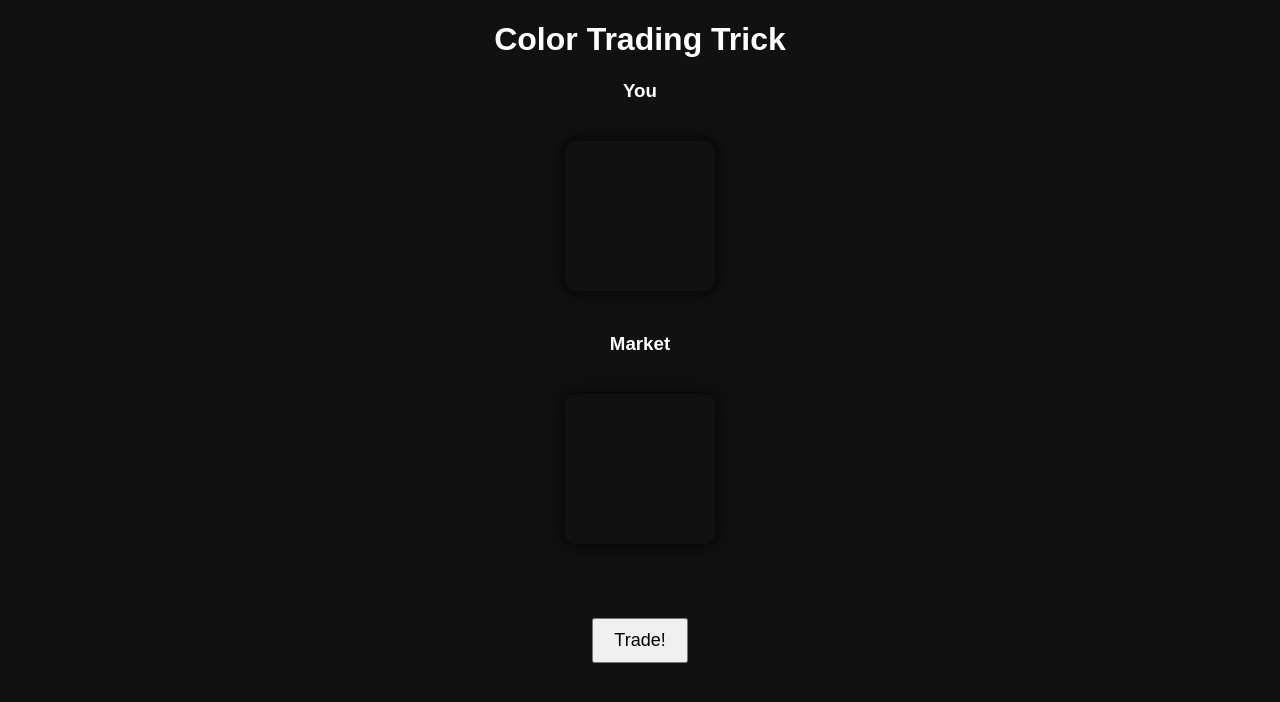
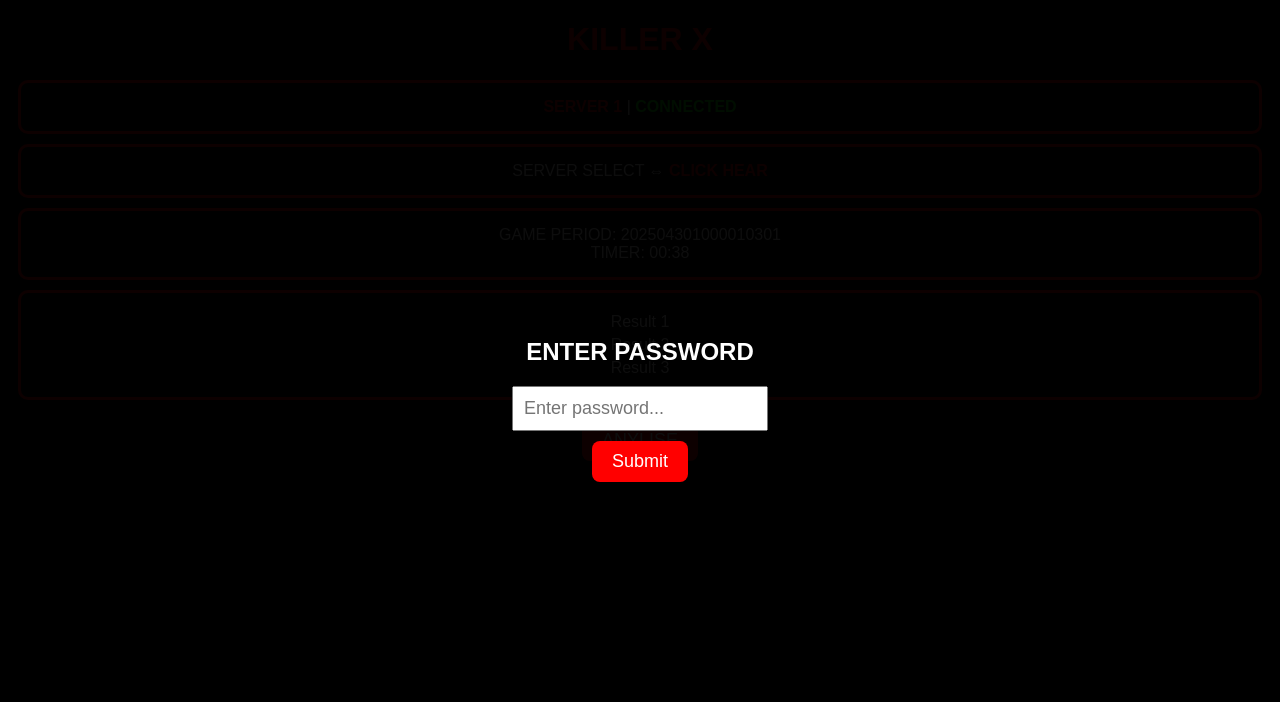
Before and after one commit to killertrader/ARISE-2.0, a plain HTML site: page index.html in a window 1280 px wide. Drawn offline with Linux system fonts and the light colour scheme.

Commit message:
Update index.html

```diff
--- a/index.html
+++ b/index.html
@@ -1,83 +1,157 @@
 <!DOCTYPE html>
 <html lang="en">
 <head>
-  <meta charset="UTF-8">
-  <title>Color Trading Trick</title>
+  <meta charset="UTF-8" />
+  <meta name="viewport" content="width=device-width, initial-scale=1.0"/>
+  <title>KILLER X</title>
   <style>
     body {
+      background: black;
+      color: white;
       font-family: Arial, sans-serif;
       text-align: center;
-      background: #111;
-      color: #fff;
     }
-    .color-box {
-      width: 150px;
-      height: 150px;
-      display: inline-block;
-      margin: 20px;
+    .box {
+      border: 3px solid red;
+      margin: 10px;
+      padding: 15px;
       border-radius: 10px;
-      box-shadow: 0 0 20px #000;
     }
-    #result {
-      font-size: 24px;
-      margin-top: 20px;
+    .red {
+      color: red;
+      font-weight: bold;
+    }
+    .green {
+      color: lime;
+      font-weight: bold;
     }
     button {
       padding: 10px 20px;
+      margin-top: 10px;
       font-size: 18px;
-      margin-top: 30px;
+      background: red;
+      color: white;
+      border: none;
+      border-radius: 8px;
+    }
+    #resultBox div {
+      margin: 5px;
       cursor: pointer;
+    }
+    #message {
+      color: yellow;
+      margin-top: 10px;
+    }
+    #passwordPage {
+      display: none;
+      position: fixed;
+      top: 0; left: 0; right: 0; bottom: 0;
+      background: rgba(0,0,0,0.95);
+      color: white;
+      justify-content: center;
+      align-items: center;
+      flex-direction: column;
+      z-index: 10;
+    }
+    #passwordPage input {
+      padding: 10px;
+      font-size: 18px;
     }
   </style>
 </head>
 <body>
+  <h1 class="red">KILLER X</h1>
 
-  <h1>Color Trading Trick</h1>
-  <div>
+  <div class="box">
     <div>
-      <h3>You</h3>
-      <div id="yourColor" class="color-box"></div>
-    </div>
-    <div>
-      <h3>Market</h3>
-      <div id="marketColor" class="color-box"></div>
+      <span class="red">SERVER 1</span> | <span class="green">CONNECTED</span>
     </div>
   </div>
-  <div id="result"></div>
-  <button onclick="trade()">Trade!</button>
+
+  <div class="box">
+    <div>
+      <span class="white">SERVER SELECT ⇔</span>
+      <span class="red" onclick="showPasswordPage()">CLICK HEAR</span>
+    </div>
+  </div>
+
+  <div class="box">
+    GAME PERIOD: <span id="period"></span><br>
+    TIMER: <span id="timer">00:00</span>
+  </div>
+
+  <div class="box" id="resultBox">
+    <div onclick="showResult(1)">Result 1</div>
+    <div onclick="showResult(2)">Result 2</div>
+    <div onclick="showResult(3)">Result 3</div>
+  </div>
+
+  <button onclick="analyse()">ANYLISE</button>
+  <div id="message"></div>
+
+  <!-- Password Page -->
+  <div id="passwordPage" style="display:flex;">
+    <h2>ENTER PASSWORD</h2>
+    <input type="password" id="passwordInput" placeholder="Enter password..." />
+    <button onclick="checkPassword()">Submit</button>
+  </div>
 
   <script>
-    function getRandomColor() {
-      const r = Math.floor(Math.random() * 256);
-      const g = Math.floor(Math.random() * 256);
-      const b = Math.floor(Math.random() * 256);
-      return { r, g, b, hex: `rgb(${r},${g},${b})` };
+    let tapped = false;
+
+    function updateTimerAndPeriod() {
+      const calendar = new Date();
+      const seconds = calendar.getSeconds();
+      const remainingSeconds = 60 - seconds;
+      const currentHour = calendar.getHours();
+      const currentMinute = calendar.getMinutes();
+      const startHour = 5;
+      const startMinute = 29;
+      let elapsedMinutes = (currentHour * 60 + currentMinute) - (startHour * 60 + startMinute);
+      if (elapsedMinutes < 0) elapsedMinutes = 0;
+
+      const formattedDate = calendar.toISOString().slice(0, 10).replace(/-/g, '');
+      const periodNumber = '100001' + String(elapsedMinutes).padStart(4, '0');
+      document.getElementById('period').textContent = formattedDate + periodNumber;
+      document.getElementById('timer').textContent = `00:${String(remainingSeconds).padStart(2, '0')}`;
+
+      tapped = false; // reset tap every minute
+      document.getElementById('message').textContent = '';
     }
 
-    function getBrightness({ r, g, b }) {
-      // Simple brightness formula
-      return (r * 299 + g * 587 + b * 114) / 1000;
+    setInterval(updateTimerAndPeriod, 1000);
+
+    function showResult(num) {
+      if (tapped) {
+        document.getElementById('message').textContent = 'WAIT FOR NEXT PERIOD';
+        return;
+      }
+
+      const isBig = num >= 2; // example logic
+      document.getElementById('message').textContent = isBig ? 'BIG' : 'SMALL';
+      tapped = true;
     }
 
-    function trade() {
-      const your = getRandomColor();
-      const market = getRandomColor();
+    function analyse() {
+      alert('Analyzing...');
+    }
 
-      document.getElementById('yourColor').style.background = your.hex;
-      document.getElementById('marketColor').style.background = market.hex;
+    function showPasswordPage() {
+      document.getElementById('passwordPage').style.display = 'flex';
+    }
 
-      const yourB = getBrightness(your);
-      const marketB = getBrightness(market);
+    function checkPassword() {
+      const input = document.getElementById('passwordInput').value;
+      if (input === 'KILLER ON TOP') {
+        alert('Access Granted!');
+        document.getElementById('passwordPage').style.display = 'none';
+      } else {
+        alert('Incorrect Password');
+      }
+    }
 
-      const resultText = yourB > marketB
-        ? "You Win the Trade!"
-        : yourB < marketB
-        ? "Market Wins!"
-        : "It's a Tie!";
-
-      document.getElementById('result').textContent = resultText;
-    }
+    // Initial load
+    updateTimerAndPeriod();
   </script>
-
 </body>
-</html>
+    </html>
```
